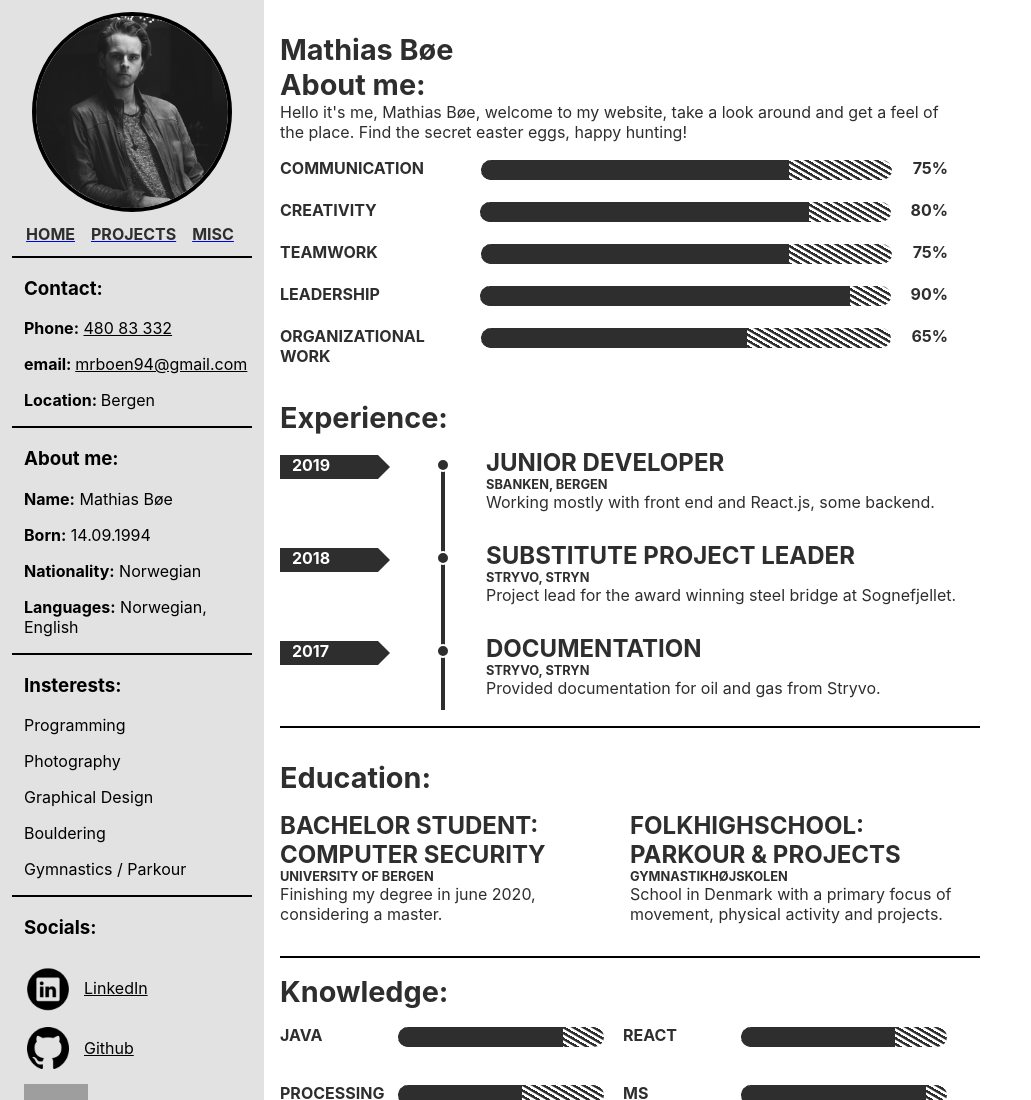
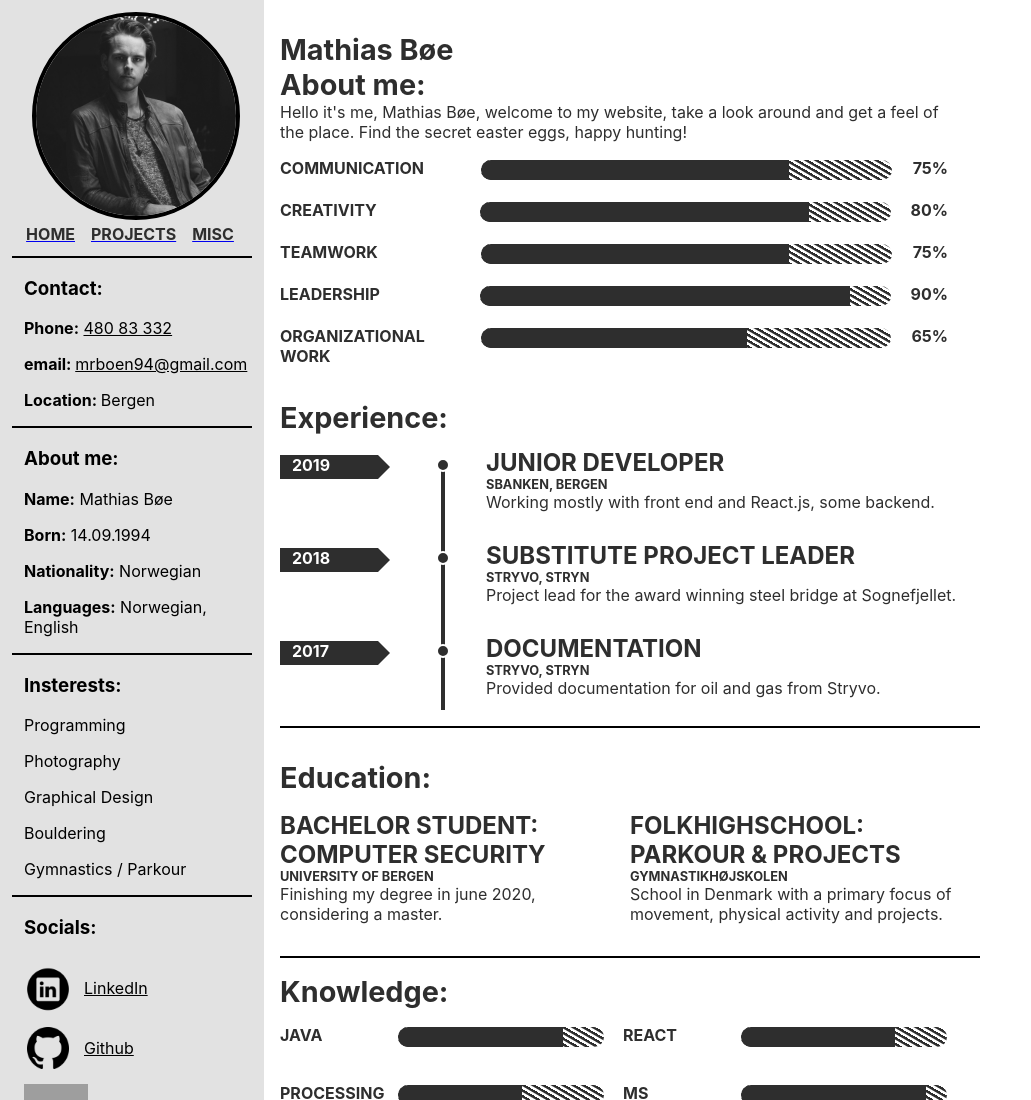
Before and after one commit to mrboen94/aasgard, a Gatsby site: page / in a window 1280 px wide. Shown: the top 1100 px of the page, without its empty margins (0-1031 px from the left). Built offline with nearby package versions, Linux system fonts and the light colour scheme; Gatsby itself is replaced by a stand-in of ours; grey boxes are pictures that could not be loaded.

Commit message:
foooooook

```diff
--- a/src/components/SideBar/ImageWrapper.js
+++ b/src/components/SideBar/ImageWrapper.js
@@ -10,6 +10,8 @@ const Wrapper = styled.div`
 `;
 
 const StyledImage = styled(Img)`
+  height: 200px;
+  width: 200px;
   filter: grayscale(100%);
   border: solid 4px;
   &:hover {
@@ -26,9 +28,8 @@ const ImageWrapper = () => {
     query {
       profilePicture: file(relativePath: { eq: "me-300x300.jpg" }) {
         childImageSharp {
-          fluid(quality: 100, maxWidth: 300, maxHeight: 300) {
+          fluid(quality: 100) {
             ...GatsbyImageSharpFluid
-            presentationWidth
           }
         }
       }
@@ -39,8 +40,7 @@ const ImageWrapper = () => {
     <Wrapper>
       <StyledImage
         fluid={data.profilePicture.childImageSharp.fluid}
-        style={{ maxHeight: "100%" }}
-        imgStyle={{ objectFit: "contain" }}
+        style={{ objectFit: "contain" }}
       />
     </Wrapper>
   );
```
